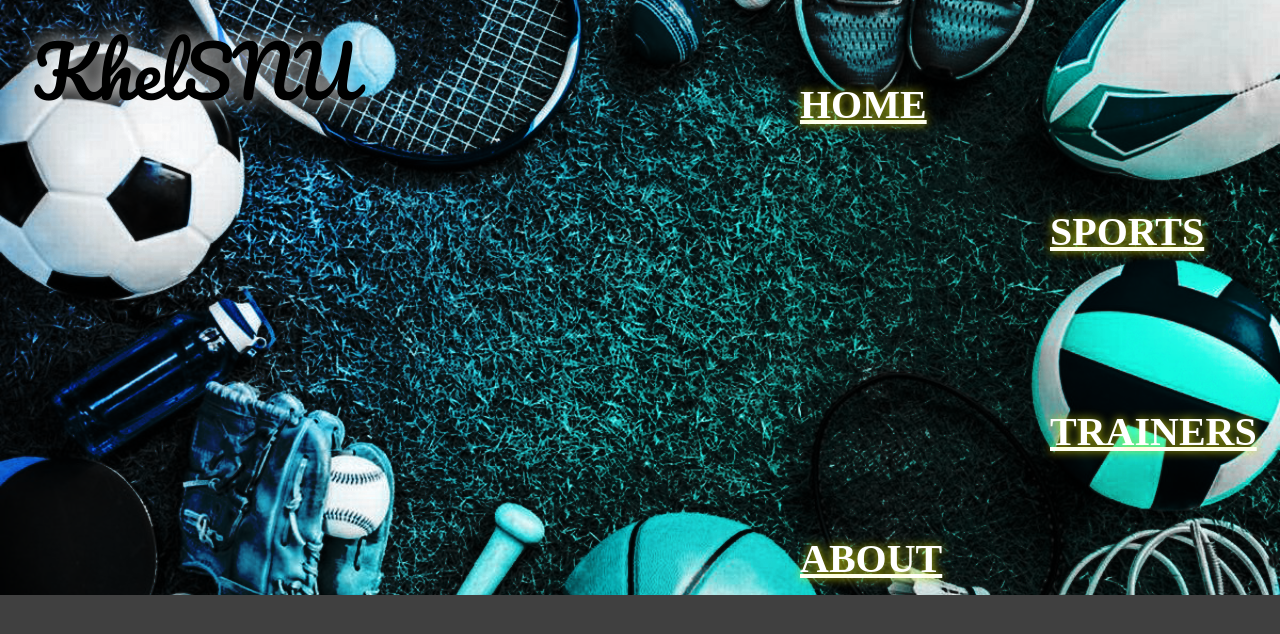
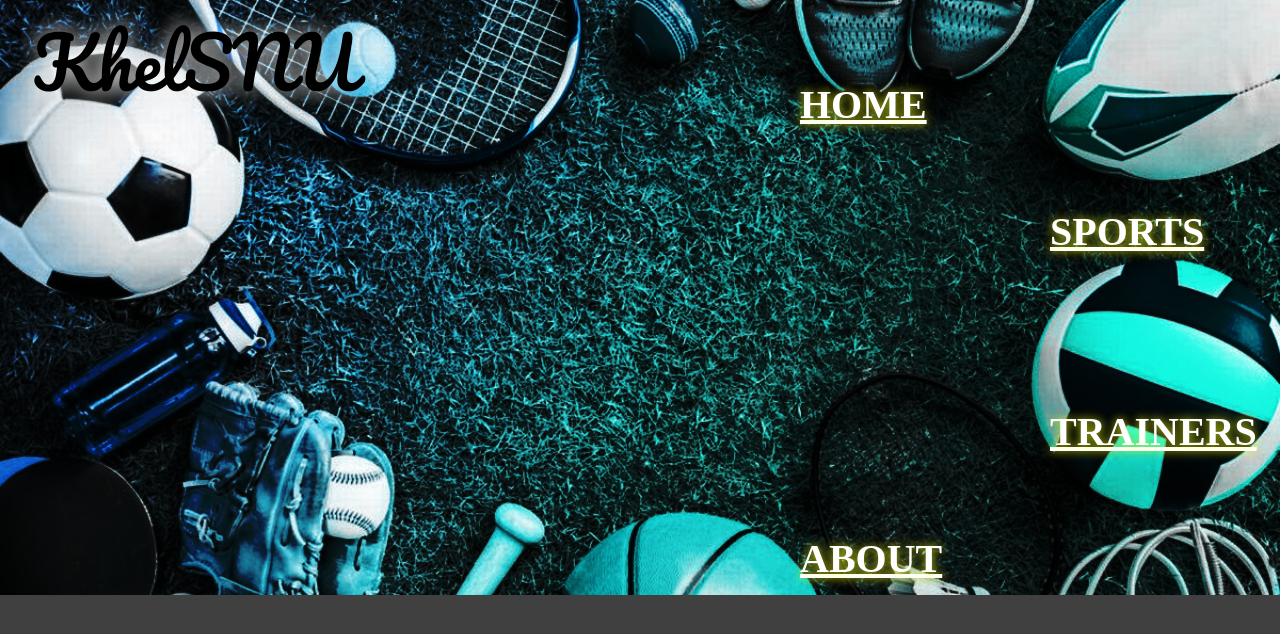
Before and after one commit to kaavyajain/KhelSNU, a PHP site: page / in a window 1280 px wide; the page is wider, and only the part inside the window is pictured. Shown: the top 634 px of that part. Run offline with PHP 8.4, Linux system fonts and the light colour scheme; some web fonts are replaced.

Commit message:
Update style.css

```diff
--- a/style.css
+++ b/style.css
@@ -42,8 +42,7 @@ p
 	position: absolute;
 left: 32.5px;
 right: 0%;
-top: 11.35%;
-bottom: 1.42%;
+margin:0;
 
 font-family: Pacifico;
 font-style: normal;
```
